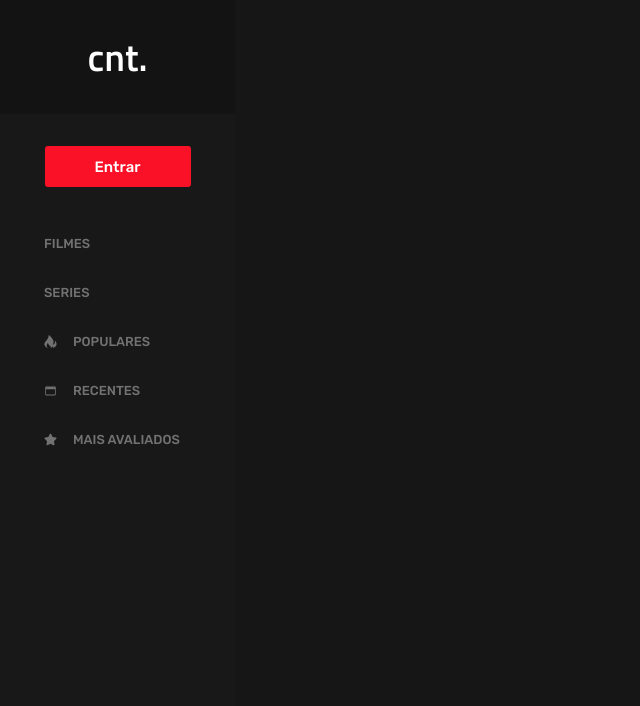
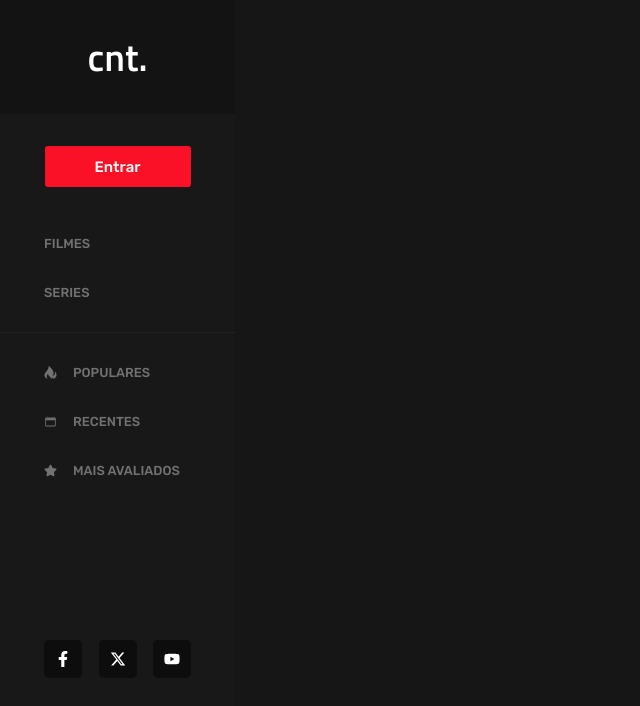
Before and after one commit to JoaoFernandesXD/cinetela, a React (Vite) app: page / in a window 1280 px wide. Shown: the top 706 px of the page, without its empty margins (0-640 px from the left). Built offline with nearby package versions, Linux system fonts and the light colour scheme.

Commit message:
:sparkless: feat: adicionando divisor no menu e colocando container de midias sociais

```diff
--- a/src/components/sidebar/SideBar.css
+++ b/src/components/sidebar/SideBar.css
@@ -30,7 +30,13 @@
     justify-content: center;
     align-items: center;
 }
-
+.divisor__side {
+    width: 100%;
+    height: 1px;
+    background-color: white;
+    opacity: 0.05;
+    margin: 15px 0px 15px 0px;
+}
 
 /* styles menu */
 nav {
@@ -60,3 +66,27 @@ nav ul li:hover{
 .list_item_icon a {
     margin-left: 16px;
 }
+
+.container__sociais {
+    width: 147px;
+    height: 42px;
+    margin:0 auto;
+    display: flex;
+    justify-content: space-between;
+    align-items: center;
+    cursor: pointer;
+    margin-top: 143px;
+}
+.container__sociais .social{
+    width: 38px;
+    height: 38px;
+    border-radius: 5px;
+    background-color: var(--black-social);
+    display: flex;
+    align-items: center;
+    justify-content: center;
+}
+.social:hover {
+    opacity: 0.5;
+    transition: 5ms;
+}
--- a/src/components/sidebar/SideBar.jsx
+++ b/src/components/sidebar/SideBar.jsx
@@ -1,6 +1,9 @@
 import { SiFireship } from "react-icons/si";
 import { IoIosCalendar } from "react-icons/io";
 import { FaStar } from "react-icons/fa";
+import { FaFacebookF } from "react-icons/fa";
+import { FaXTwitter } from "react-icons/fa6";
+import { FaYoutube } from "react-icons/fa";
 
 /* import styles */
 import './SideBar.css'
@@ -23,13 +26,18 @@ function Sidebar(){
                         <li><a href="#home">FILMES</a></li>
                         <li><a href="#about">SERIES</a></li>
                     </ul>
+                    <div className="divisor__side"></div>
                     <ul className="list_item_icon">
                         <li><SiFireship /><a href="#about">POPULARES</a></li>
                         <li><IoIosCalendar /><a href="#home">RECENTES</a></li>
                         <li><FaStar /><a href="#about">MAIS AVALIADOS</a></li>
                     </ul>
                 </nav>
-
+            <div className="container__sociais">
+                <div className="social"><FaFacebookF style={{color:'white'}}/></div>
+                <div className="social"><FaXTwitter style={{color:'white'}}/></div>
+                <div className="social"><FaYoutube style={{color:'white'}}/></div>
+            </div>
             </div>
         </aside>
     )
--- a/src/index.css
+++ b/src/index.css
@@ -20,6 +20,7 @@ a {
     --color-dark: #161616;
     --dark-10: #131313;
     --dark-20: #191818;
+    --black-social: #0d0d0d;
 }
 body {
     background-color: var(--color-dark);
```
